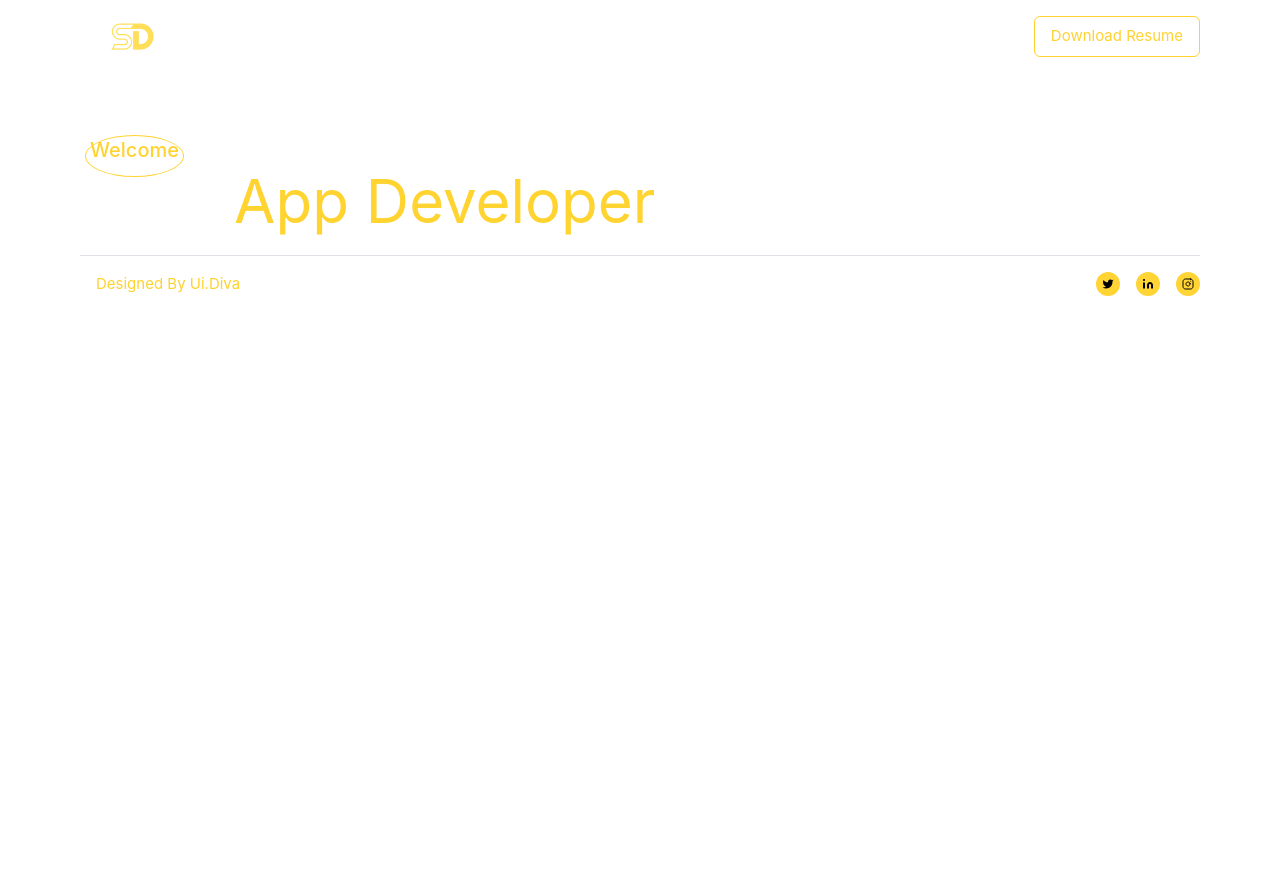
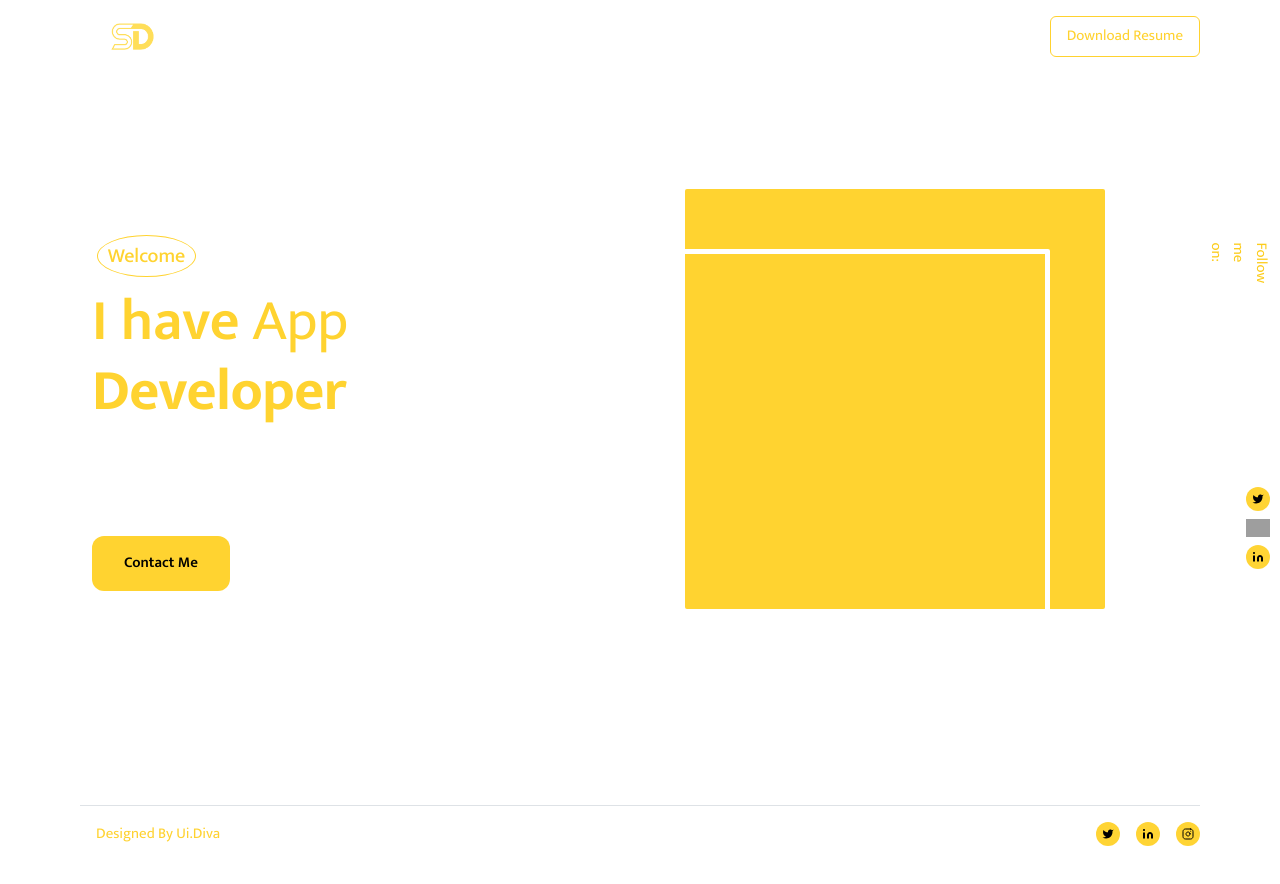
Before and after one commit to dixitsanskar/Portfolio, a Vue app: page / in a window 1280 px wide. Before the commit the page ends 800 px from the top, so only its background shows below. Built offline with nearby package versions, Linux system fonts and the light colour scheme; grey boxes are pictures that could not be loaded.

Commit message:
Hero section completed

```diff
--- a/src/components/Heading.vue
+++ b/src/components/Heading.vue
@@ -9,7 +9,7 @@ defineProps({
 </script>
 <template>
     <div class="msgparent">
-    <div class="message border-[.5px] border-[#ffd330] rounded-[50%] h-[42px] w-[99px] flex item-center justify-center align-middle">{{ msg }}</div>
+    <div class="message border-[.5px] border-[#ffd330] rounded-[50%] h-[42px] w-[99px] flex item-center justify-center align-middle py-1.5">{{ msg }}</div>
 
 
     </div>
--- a/src/views/HeadBanner.vue
+++ b/src/views/HeadBanner.vue
@@ -1,12 +1,183 @@
 <script setup>
 import heads from "@/components/Heading.vue"
 </script>
-<template>
+<!-- <template>
     <div class="textgrp">
         <heads msg="Welcome"/>
     </div>
-    <div class="text-white text-6xl">
-        I'm a
-        <span class="text-[#ffd330]">App Developer</span>
+    <div class="wrapper">
+  <div class="static-txt">I'm a</div>
+  <ul class="dynamic-txts">
+    <li><span>App Developer</span></li>
+    <li><span>Shopify Developer</span></li>
+    <li><span>Wordpress Developer</span></li>
+    <li><span>Product Manager</span></li>
+    <li><span>Backend Developer</span></li>
+  </ul>
+</div>
+
+</template> -->
+
+
+<template>
+    <div class="relative flex flex-row justify-between  w-full h-[652px] text-left font-inter text-black">
+      <div class=" flex flex-row">
+        <div class="container flex flex-column  pt-[100px]">
+            <heads msg="Welcome"/>
+        <!-- <div class="absolute top-[320px] left-[167px] font-medium leading-[150%]">View Portfolio</div> -->
+        <!-- <img class="absolute top-[315px] left-[275.19px] w-[33.6px] h-[33.6px] object-contain" alt="" src="Frame.png" /> -->
+        <div class="relative text-[58px] mt-3 leading-[70px] text-[#ffd330]">
+          <p class="m-0">
+            <span class="font-semibold">I have</span>
+            <span> App</span>
+          </p>
+          <p class="m-0">
+            <span class="tracking-[-0.01em]">
+              <b>Developer</b>
+              <span class="font-inter text-white font-semibold"> Experience</span>
+            </span>
+          </p>
+        </div>
+        <div class="relative mt-6 leading-[150%] text-white inline-block w-[540px]">
+          <p class="m-0">I’m Tanvir, a creative Product Designer. I’ve been helping businesses</p>
+          <p class="m-0">to solve their problems with my design for 2 years.</p>
+        </div>
+        <div class="relative mt-10  w-[138px] h-[56px] text-center">
+          <!-- <img class="absolute top-0 left-0 w-[138px] h-[56px] rounded-lg" alt="" src="Rectangle 2023.svg" /> -->
+          <div class="font-semibold bg-[#ffd330] rounded-[12px] px-2 py-3 leading-[150%]">Contact Me</div>
+        </div>
+        </div>
+        <!-- <div class="absolute top-0 left-0 w-[99px] h-[42px] text-[20px] text-[#ffd330]">
+          <div class="absolute top-[6px] left-[5px] font-medium leading-[145%]">Welcome</div>
+          <div class="absolute top-0 left-0 w-[99px] h-[42px] rounded-full border border-[#ffd330] box-border"></div>
+        </div> -->
+
+      </div>
+      <div class="relative pt-[60px] ">
+        <div class="relative top-0  w-[602px] h-[652px]">
+        <div class="absolute  left-[41px] w-[420px] h-[420px] bg-[#ffd330] rounded-[2px]"></div>
+        <div class="absolute top-[60px] left-0 w-[406px] h-[406px] border-[5px] border-white box-border rounded-[2px]"></div>
+      </div>
+      </div>
+      <div class="relative flex flex-col  pt-[100px]   text-[#fccc1c]">
+        <div class="relative transform rotate-90 right-7 ">Follow me on:</div>
+        <div class="mt-[70px] h-[64.5px] ml-3 border-l border-white box-border"></div>
+        <div class="flex flex-column justify-between  mt-5">
+            <img class="overflow-hidden mt-2"  width="24px" alt="" src="@/assets/twitter.svg" />
+        <img class="overflow-hidden mt-2" width="24px" alt="" src=" @/assets/instagram.svg " />
+        <img class="overflow-hidden mt-2" width="24px" alt="" src="@/assets/linkedin.svg "/>
+        </div>
+
+      </div>
     </div>
-</template>
+  </template>
+
+
+
+<style>
+@import url("https://fonts.googleapis.com/css2?family=Mukta:wght@400;500;600;700;800&display=swap");
+
+* {
+  margin: 0;
+  padding: 0;
+  box-sizing: border-box;
+  font-family: "Mukta", sans-serif;
+}
+
+
+.wrapper {
+  display: flex;
+}
+
+.wrapper .static-txt {
+  color: #ffffff;
+  font-size: 3.75rem;
+  font-weight: 400;
+}
+
+.wrapper .dynamic-txts {
+  margin-left: 15px;
+  height: 90px;
+  line-height: 90px;
+  overflow: hidden;
+}
+
+.dynamic-txts li {
+  list-style: none;
+  color: #ffd330;
+  font-size: 60px;
+  font-weight: 500;
+  position: relative;
+  top: 0;
+  animation: slide 12s steps(4) infinite;
+}
+
+@keyframes slide {
+  100% {
+    top: -360px;
+  }
+}
+
+.dynamic-txts li span {
+  position: relative;
+  margin: 5px 0;
+  line-height: 90px;
+}
+
+.dynamic-txts li span::after {
+  content: "";
+  position: absolute;
+  left: 0;
+  height: 100%;
+  width: 100%;
+  background: #181818;
+  border-left: 2px solid #ffd330;
+  animation: typing 3s steps(10) infinite;
+}
+
+@keyframes typing {
+  40%,
+  60% {
+    left: calc(100% + 30px);
+  }
+
+  100% {
+    left: 0;
+  }
+}
+
+
+/* Support me */
+.links {
+  position: fixed;
+  bottom: 10px;
+  right: 10px;
+  font-weight: 600;
+  font-size: 1.2em;
+  border-radius: 15px;
+  background-color: white;
+  padding: 5px;
+  line-height: 1.3;
+  border: 5px black;
+  border-style: groove;
+}
+
+a {
+  text-decoration: none;
+  color: black;
+  display: flex;
+  align-items: center;
+  justify-content: center;
+}
+
+a:hover {
+  text-decoration: underline;
+}
+
+a img.icon {
+  display: inline-block;
+  margin-left: 0.4rem;
+  height: 40px;
+}
+
+</style>
```
